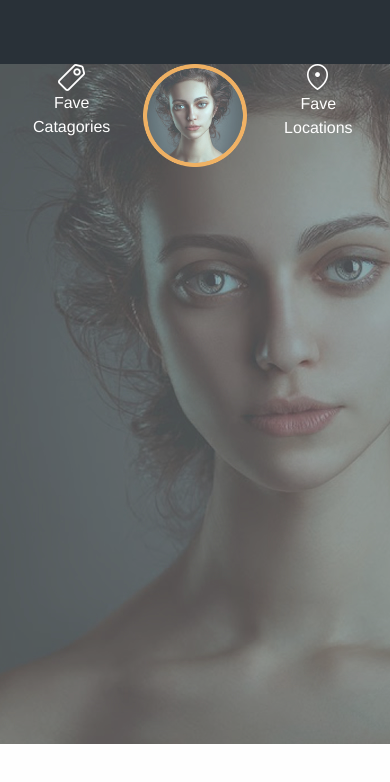
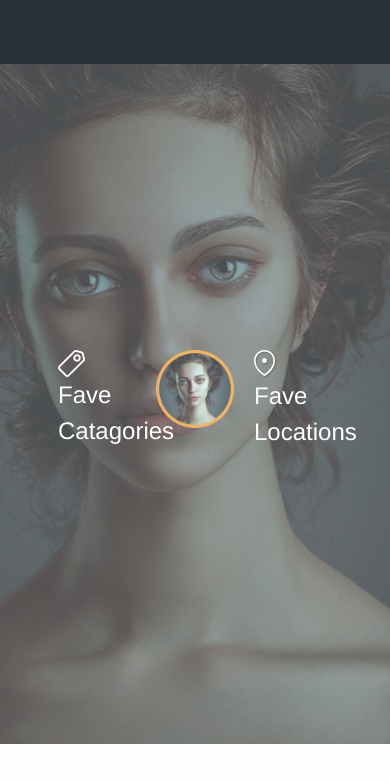
Before and after one commit to valdadyne/jordan, a plain HTML site: page index.html in a window 390 px wide. Shown: the part 40-822 px from the top of the page. Drawn offline with Linux system fonts and the light colour scheme.

Commit message:
Fixed responsive layout

```diff
--- a/css/app.css
+++ b/css/app.css
@@ -11,23 +11,28 @@ div#title{
   height:100px;
   margin-top: 1%;
 }
-div#big-img{
-    height: 680px;
-    width: 100%;
-    background-image: url(../img/bg.jpg);
-    background-repeat: no-repeat;
-    background-size: cover;
+.hero{
+  background: url("../img/bg.jpg") no-repeat center center;
+  background-size: cover;
+  height: 680px;
+  opacity: 0.7;
+}
+.hero:before {
+    content: '';
+    position: absolute;
+    top: 0;
+    right: 0;
+    bottom: 0;
+    left: 0;
     opacity: 0.7;
-    padding: 0%;
-}
-div#midrow{
-  padding-top: 50%;
-}
-div#content{
-  color:#fff;
-  vertical-align: middle;
-  align-content: center;
-  align-items: center;
-  justify-content: center;
-  text-align: center;
-}
+  }
+  .hero .intro {
+  padding: 3rem;
+  position: relative;
+  top: 50%;
+  transform: translateY(-50%); }
+
+  .hero h1 {
+    color: #fff;
+    font-size: 1.5rem;
+    line-height: 1.5em;
--- a/index.html
+++ b/index.html
@@ -15,23 +15,12 @@
   <div class="expanded row" id="title-row">
     <div id="title"><h1>Jordan</h1></div>
 </div>
-<div class="expanded row">
-  <div class ="small-12 medium-12 large-12 columns" id="big-img">
-    <div class="expanded row">
-      <div class ="small-12 medium-12 large-12 columns">
-        <div class="expanded row">
-          <div id="mid-row">
-          <div class ="small-4 column medium-4 large-4 columns" id="content"><img src="./img/favcategories.png"><br>Fave Catagories</div>
-          <div class ="small-4 column medium-4 large-4 columns" id="content"><img src="./img/img.png"></div>
-          <div class ="small-4 column medium-4 large-4 columns" id="content"><img src="./img/favlocations.png"><br>Fave Locations</div>
-        </div>
-      </div>
-      </div>
-    </div>
-  </div>
-</div>
-
-
+<section class="hero">
+  <div class="row intro">
+    <div class ="small-4 columns"><img src="./img/favcategories.png"><h1>Fave Catagories</h1></div>
+    <div class ="small-4 columns"><img src="./img/img.png"></div>
+    <div class ="small-4 columns"><img src="./img/favlocations.png"><h1>Fave Locations</h1></div>
+</section>
 
 
 
```
